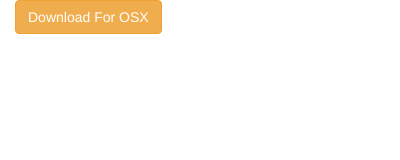
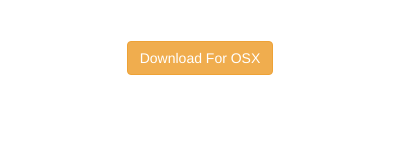
Before and after one commit to SkyHustle/squintee-app, an Electron app: page index.html in a window 400 px wide. Drawn offline with nearby package versions, Linux system fonts and the light colour scheme.

Commit message:
add newest Affectiva Library, style app download button, update version to 0.0.4

```diff
--- a/app/assets/css/index.css
+++ b/app/assets/css/index.css
@@ -13,3 +13,8 @@
 #email-us {
   margin-top: 55%;
 }
+
+#download-app-osx{
+  margin-top: 10%;
+  text-align: center;
+}
--- a/app/package.json
+++ b/app/package.json
@@ -1,6 +1,6 @@
 {
   "name": "squintee",
-  "version": "0.0.1",
+  "version": "0.0.4",
   "author": "Dmitry Vizersky <dmitry.vizer@gmail.com>",
   "description": "Facial recognition for monitoring squinting",
   "main": "main.js",
--- a/index.html
+++ b/index.html
@@ -10,9 +10,11 @@
   <body>
     <div class="container-fluid">
       <div class="row">
-        <div class="col-md-4">
-          <a id="download-app-osx" class="btn btn-warning btn-md" href="https://s3-us-west-2.amazonaws.com/squintee/updates/latest/osx/squintee-0.0.1.dmg">Download For OSX</a>
+        <div class="col-md-4"></div>
+        <div id="download-app-osx" class="col-md-4">
+          <a class="btn btn-warning btn-md" href="https://s3-us-west-2.amazonaws.com/squintee/updates/latest/osx/squintee-0.0.4.dmg">Download For OSX</a>
         </div>
+        <div class="col-md-4"></div>
       </div>
     </div>
   </body>
```
Also changed, not shown: app/index.html (+1 -0 lines).
